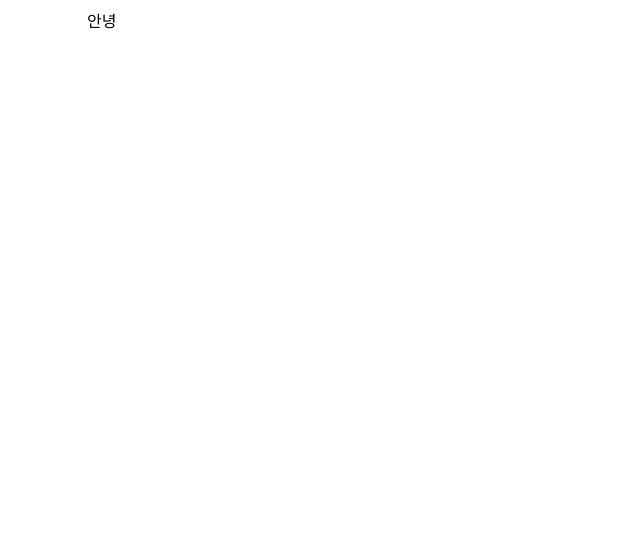
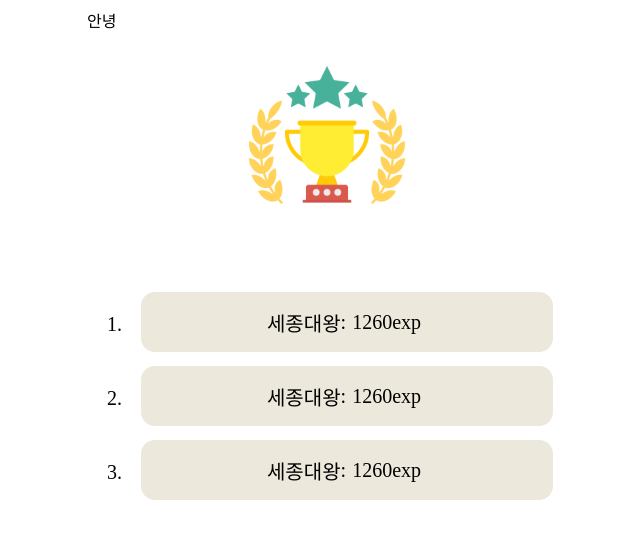
Before and after one commit to onesilver04/COKOTHON_2024, a React (Create React App) app: page /test in a window 1280 px wide. Shown: the top 538 px of the page, without its empty margins (313-953 px from the left). Built offline with nearby package versions, Linux system fonts and the light colour scheme; the HTML template or start-up script is replaced by a standard one.

Commit message:
Feat: 컴포넌트 추가

```diff
--- a/src/App.js
+++ b/src/App.js
@@ -1,6 +1,7 @@
 import "./App.css";
 import { Route, Routes, BrowserRouter } from "react-router-dom";
 import TestPage from "./pages/Test/testPage";
+import RankPage from "./pages/Test/rankPage";
 
 function App() {
   return (
@@ -8,6 +9,7 @@ function App() {
       <BrowserRouter>
         <Routes>
           <Route path="/test" element={<TestPage />} />
+          <Route path="/test" element={<RankPage />} />
         </Routes>
       </BrowserRouter>
     </div>
--- /dev/null
+++ b/src/components/Rank.jsx
@@ -0,0 +1,13 @@
+import React from "react";
+
+export default function Rank({ username, userExp }) {
+  return (
+    <li id="rank1" className="rank">
+      <div className="rank-container">
+        <p className="rank-username">{username}</p>
+        <p className="rank-colon">:</p>
+        <p className="rank-user-exp">{userExp}</p>
+      </div>
+    </li>
+  );
+}
--- /dev/null
+++ b/src/pages/Test/rankPage.css
@@ -0,0 +1,38 @@
+.ranking-image{
+  align-items: center;
+  justify-content: center;
+  display: flex;
+}
+
+svg {
+  margin: 20px;
+  margin-bottom: 40px;
+}
+
+.ranking{
+  text-align: center;
+  /* background-color: antiquewhite; */
+}
+
+.ranking-container {
+  color: black;
+  font-size: 20px;
+  display: grid;
+  grid-row: repeat(1, auto);
+}
+
+.rank-container {
+  display: flex;
+  align-items: center;
+  justify-content: center;
+  background-color: #EDE8DC;
+  height: 60px;
+  margin: 14px;
+  border-radius: 14px;
+  /* background-color: aqua; */
+}
+
+.rank-user-exp{
+  /* background-color: aqua; */
+  padding: 0 6px;
+}
--- /dev/null
+++ b/src/pages/Test/rankPage.js
@@ -0,0 +1,26 @@
+import React from "react";
+import Rank from "../../components/Rank";
+import dummy from "../../rankDummy";
+import "./rankPage.css";
+import { ReactComponent as Trophy } from "../../assets/image 6.svg";
+
+const RankPage = () => {
+  return (
+    <div className="outer-container">
+      <div className="ranking-image">
+        <Trophy />
+      </div>
+      <div className="ranking">
+        <div className="ranking-container">
+          <ol>
+            {dummy.map((item) => {
+              return <Rank username={item.username} userExp={item.userExp} />;
+            })}
+          </ol>
+        </div>
+      </div>
+    </div>
+  );
+};
+
+export default RankPage;
--- a/src/pages/Test/testPage.js
+++ b/src/pages/Test/testPage.js
@@ -1,9 +1,11 @@
 import React from "react";
+import RankPage from "./rankPage";
 
 const TestPage = () => {
   return (
     <div>
       <div> 안녕 </div>
+      <RankPage />
     </div>
   );
 };
--- /dev/null
+++ b/src/rankDummy.js
@@ -0,0 +1,16 @@
+const dummy = [
+  {
+    username: "세종대왕",
+    userExp: "1260exp",
+  },
+  {
+    username: "세종대왕",
+    userExp: "1260exp",
+  },
+  {
+    username: "세종대왕",
+    userExp: "1260exp",
+  },
+];
+
+export default dummy;
```
Also changed, not shown: src/assets/image 6.svg (added).
